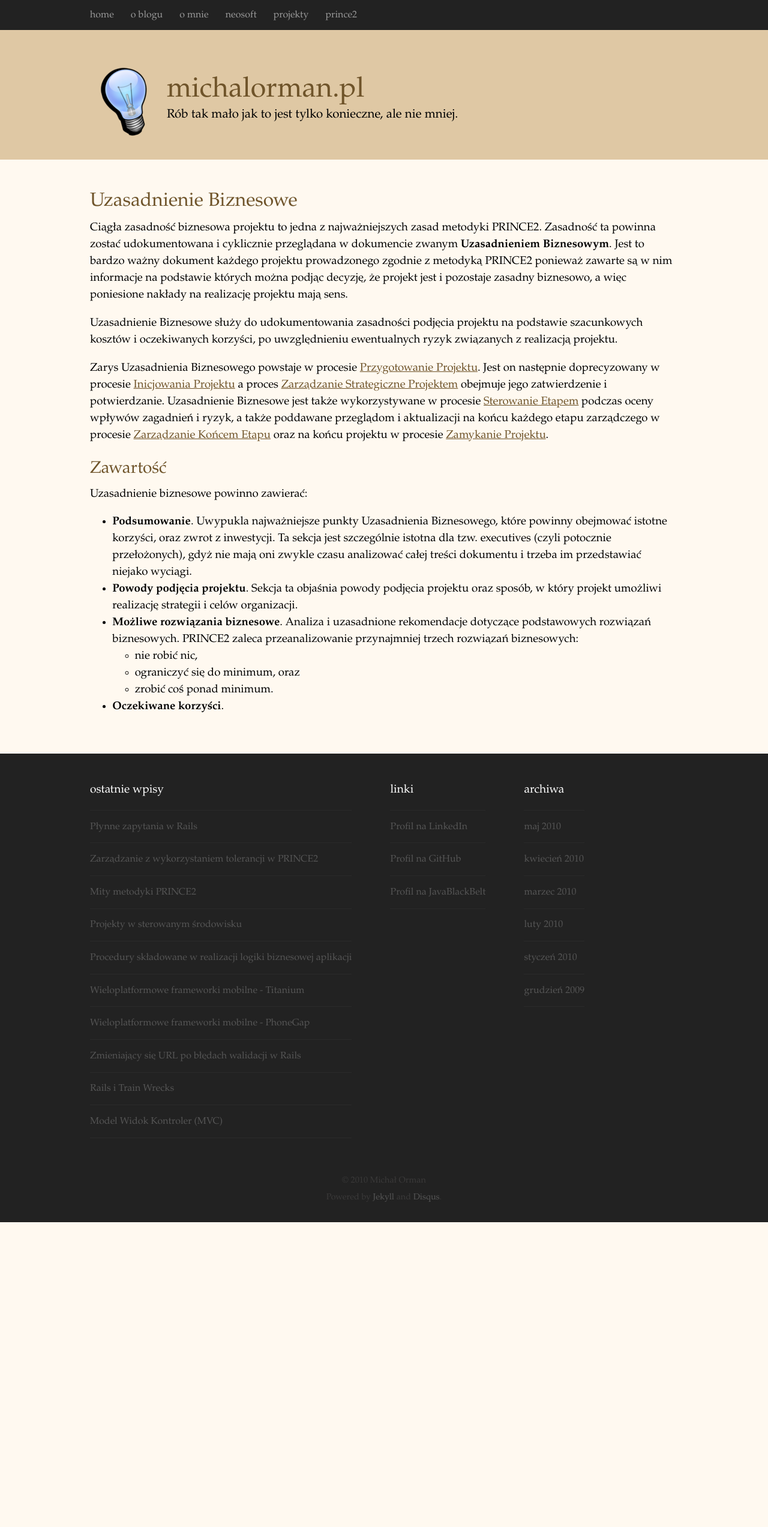
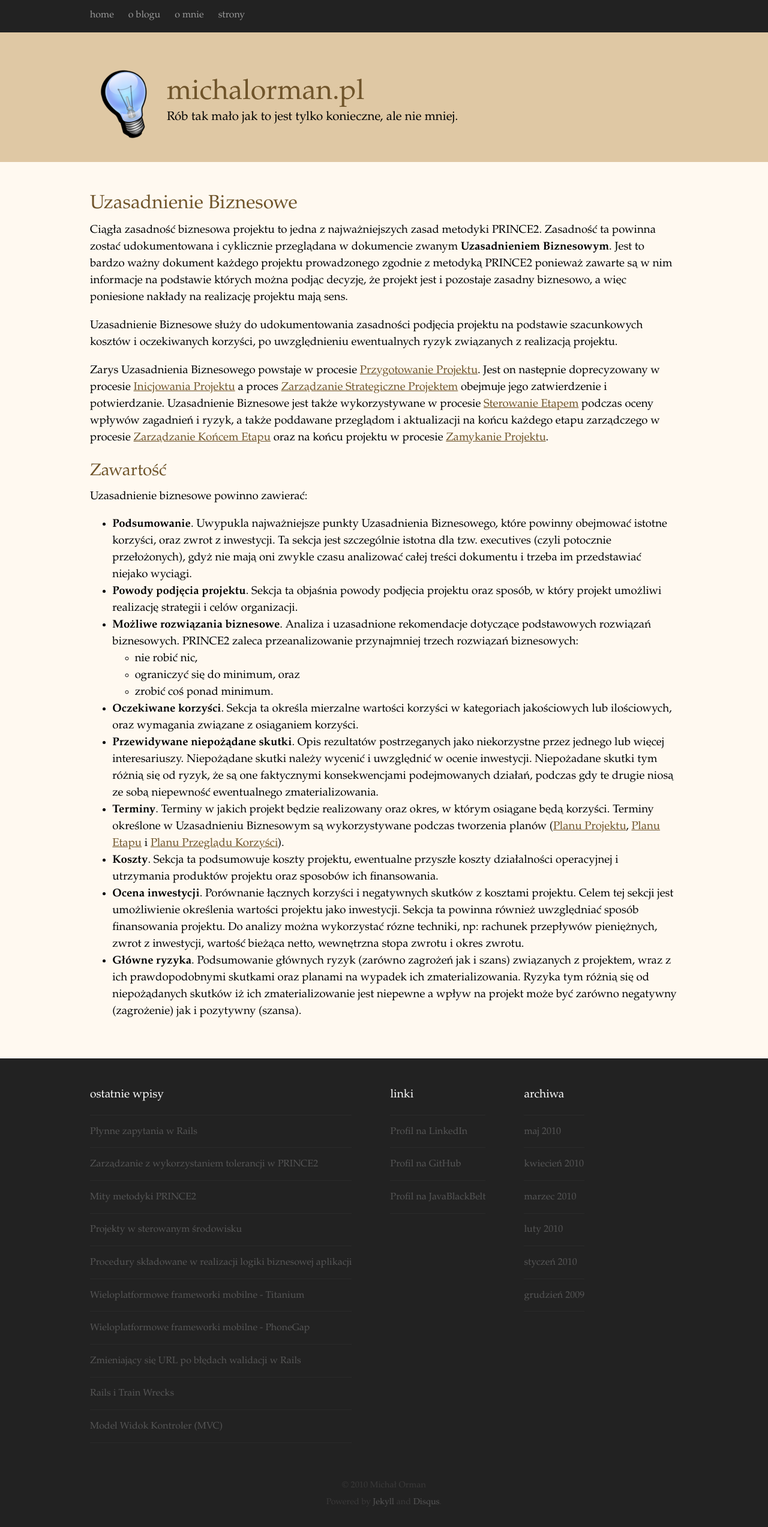
Before and after one commit to michalorman/michalorman-blog-old, a Jekyll site: the page built from prince2/uzasadnienie-biznesowe/index.markdown, in a window 1280 px wide. Shown: the whole page at 60% size. Built offline with Jekyll 4.4.1, drawn with Linux system fonts in a browser that asks for light colours; Markdown is read by kramdown in place of the engine named in the settings; comment, search, counter and statistics services are not loaded; before the commit the page ends 2037 px from its top, so only the background shows below that.

Commit message:
Updated PRINCE2 pages. Modified navbar.

```diff
--- a/_includes/navbar.html
+++ b/_includes/navbar.html
@@ -1,8 +1,27 @@
-<div class="navbar">
+<ul id="navbar">
+    <li>
         <a href="/blog/" title="Przejdź do strony głównej">home</a>
+    </li>
+    <li>
         <a href="/blog/o-blogu/" title="Przejdź do informacji o blogu">o blogu</a>
+    </li>
+    <li>
         <a href="/blog/o-mnie/" title="Przejdź do informacji o mnie">o mnie</a>
+        <ul>
+            <li>
                 <a href="/blog/o-mnie/neosoft/" title="Przejdź do informacji o Neosoft">neosoft</a>
+            </li>
+            <li>
                 <a href="/blog/o-mnie/moje-projekty/" title="Przejdź do opisu moich projektów">projekty</a>
+            </li>
+        </ul>
+    </li>
+    <li>
+        <a href="/prince2/" title="Opis procesów metodyki PRINCE2">strony</a>
+        <ul>
+            <li>
                 <a href="/prince2/" title="Opis procesów metodyki PRINCE2">prince2</a>
-</div>
+            </li>
+        </ul>
+    </li>
+</ul>
--- a/prince2/plan-etapu/index.markdown
+++ b/prince2/plan-etapu/index.markdown
@@ -1,7 +1,8 @@
 ---
 layout: page
-title: Uzasadnienie Biznesowe
+title:  Plan Etapu
 description:
-keywords:
+keywords:  Plan Etapu
 navbar_pos: 1
 ---
+#  Plan Etapu
--- a/prince2/uzasadnienie-biznesowe/index.markdown
+++ b/prince2/uzasadnienie-biznesowe/index.markdown
@@ -36,4 +36,20 @@ zaleca przeanalizowanie przynajmniej trzech rozwiązań biznesowych:
     * nie robić nic,
     * ograniczyć się do minimum, oraz
     * zrobić coś ponad minimum.
-  * **Oczekiwane korzyści**.
+  * **Oczekiwane korzyści**. Sekcja ta określa mierzalne wartości korzyści w kategoriach jakościowych lub ilościowych, oraz
+wymagania związane z osiąganiem korzyści.
+  * **Przewidywane niepożądane skutki**. Opis rezultatów postrzeganych jako niekorzystne przez jednego lub więcej interesariuszy.
+Niepożądane skutki należy wycenić i uwzględnić w ocenie inwestycji. Niepożadane skutki tym różnią się od ryzyk, że są one faktycznymi
+konsekwencjami podejmowanych działań, podczas gdy te drugie niosą ze sobą niepewność ewentualnego zmaterializowania.
+  * **Terminy**. Terminy w jakich projekt będzie realizowany oraz okres, w którym osiągane będą korzyści. Terminy określone
+w Uzasadnieniu Biznesowym są wykorzystywane podczas tworzenia planów ([Planu Projektu](/prince2/plan-projektu),
+[Planu Etapu](/prince2/plan-etapu) i [Planu Przeglądu Korzyści](/prince2/plan-przegladu-korzysci)).
+  * **Koszty**. Sekcja ta podsumowuje koszty projektu, ewentualne przyszłe koszty działalności operacyjnej i utrzymania produktów
+projektu oraz sposobów ich finansowania.
+  * **Ocena inwestycji**. Porównanie łącznych korzyści i negatywnych skutków z kosztami projektu. Celem tej sekcji jest umożliwienie
+określenia wartości projektu jako inwestycji. Sekcja ta powinna również uwzględniać sposób finansowania projektu. Do analizy można
+wykorzystać rózne techniki, np: rachunek przepływów pieniężnych, zwrot z inwestycji, wartość bieżąca netto, wewnętrzna stopa zwrotu
+i okres zwrotu.
+  * **Główne ryzyka**. Podsumowanie głównych ryzyk (zarówno zagrożeń jak i szans) związanych z projektem, wraz z ich prawdopodobnymi
+skutkami oraz planami na wypadek ich zmaterializowania. Ryzyka tym różnią się od niepożądanych skutków iż ich zmaterializowanie
+jest niepewne a wpływ na projekt może być zarówno negatywny (zagrożenie) jak i pozytywny (szansa).
--- a/stylesheets/default.css
+++ b/stylesheets/default.css
@@ -142,10 +142,34 @@ th {
     background-color: #f9f3eb;
 }
 
+#navbar {
+    margin: 0;
+    padding: 0;
+}
+
+#navbar li {
+    list-style: none;
+    float: left;
+}
+
+#navbar li ul {
+    margin: 0;
+    padding: 0 0.5em 0.5em 0.75em;
+    visibility: hidden;
+    position: absolute;
+    background-color: #222;
+    -moz-border-radius: 0.4em;
+}
+
+#navbar li ul li {
+    float: none;
+}
+
 #header {
     background-color: #222;
     padding: 0.7em 0;
     font-size: 12pt;
+    height: 2em;
 }
 
 #header a, #header a:visited {
```
Also changed, not shown: _layouts/default.html (+27 -0 lines), prince2/plan-projektu/index.markdown (added, +8 -0 lines), prince2/plan-przegladu-korzysci/index.markdown (added, +8 -0 lines). Lines whose indentation alone changed are shown as unchanged.
